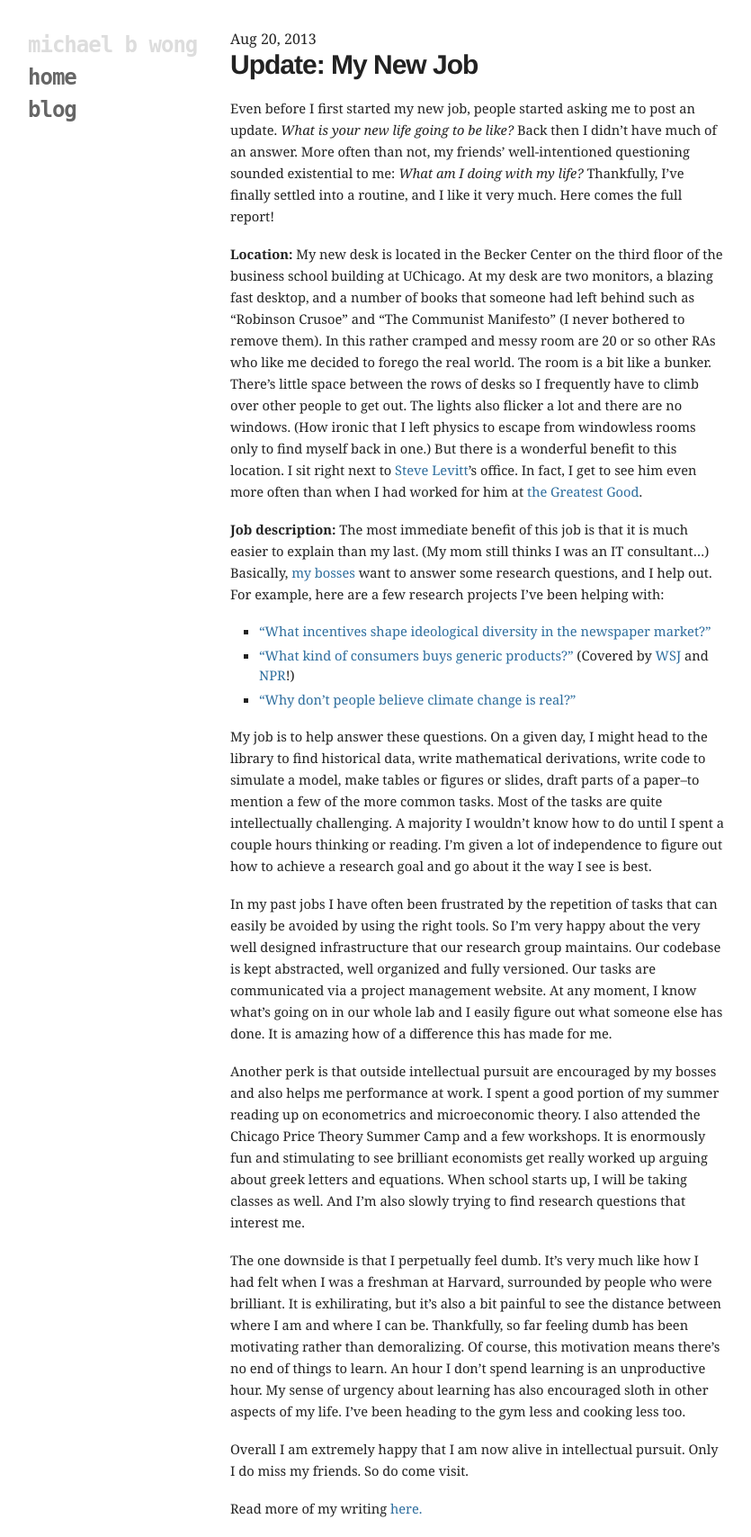
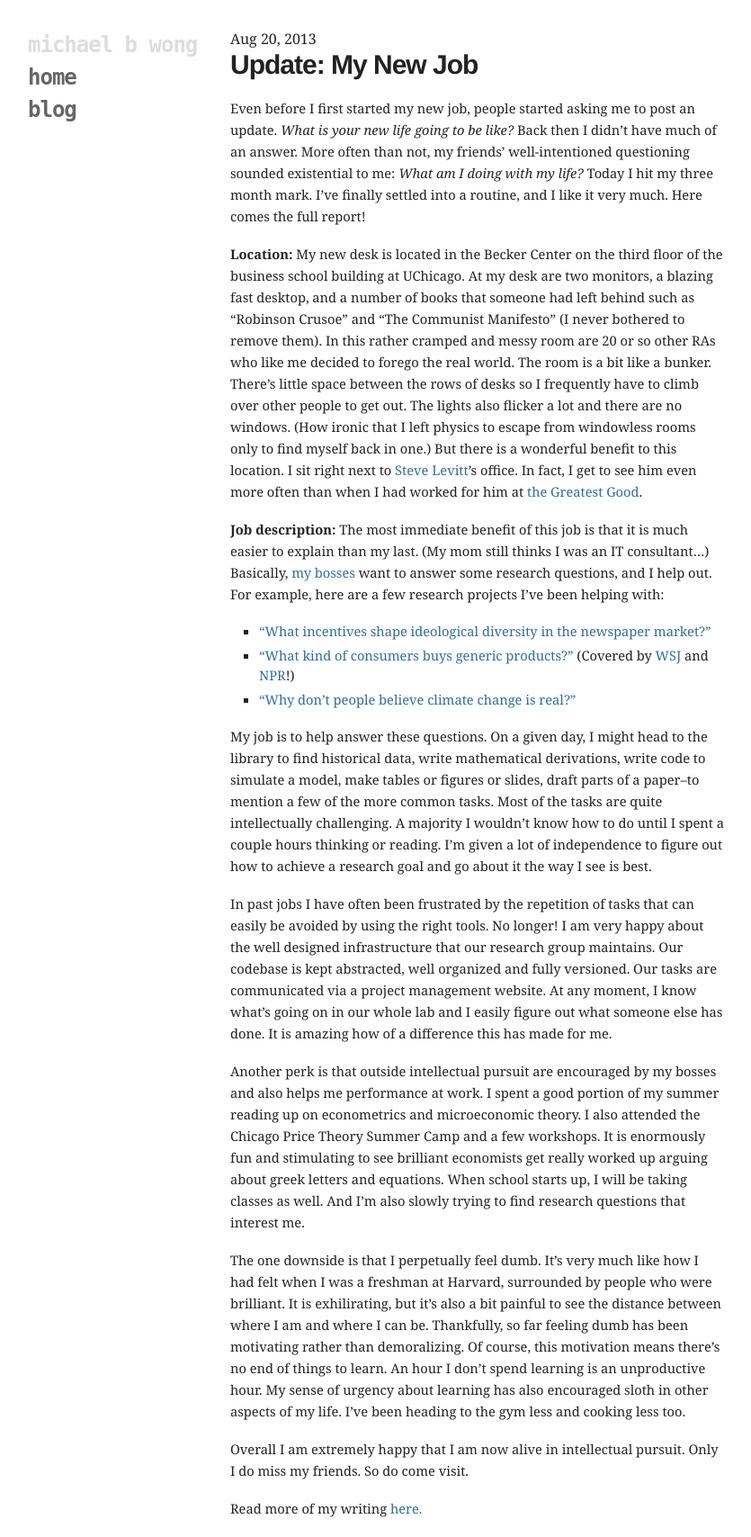
Before and after one commit to mbwong/mbwong.github.com, a Jekyll site: the page built from _posts/2013-08-20-new-job.md, in a window 1280 px wide. Shown: the whole page at 90% size, without its empty margins (94-929 px from the left). Built offline with Jekyll 4.4.1, drawn with Linux system fonts in a browser that asks for light colours.

Commit message:
Update 2013-08-20-new-job.md

```diff
--- a/_posts/2013-08-20-new-job.md
+++ b/_posts/2013-08-20-new-job.md
@@ -6,7 +6,7 @@ layout: post
 
 # Update: My New Job
 
-Even before I first started my new job, people started asking me to post an update. _What is your new life going to be like?_ Back then I didn't have much of an answer. More often than not, my friends' well-intentioned questioning sounded existential to me: _What am I doing with my life?_ Thankfully, I've finally settled into a routine, and I like it very much. Here comes the full report!
+Even before I first started my new job, people started asking me to post an update. _What is your new life going to be like?_ Back then I didn't have much of an answer. More often than not, my friends' well-intentioned questioning sounded existential to me: _What am I doing with my life?_ Today I hit my three month mark. I've finally settled into a routine, and I like it very much. Here comes the full report!
 
 __Location:__ My new desk is located in the Becker Center on the third floor of the business school building at UChicago. At my desk are two monitors, a blazing fast desktop, and a number of books that someone had left behind such as "Robinson Crusoe" and "The Communist Manifesto" (I never bothered to remove them). In this rather cramped and messy room are 20 or so other RAs who like me decided to forego the real world. The room is a bit like a bunker. There's little space between the rows of desks so I frequently have to climb over other people to get out. The lights also flicker a lot and there are no windows. (How ironic that I left physics to escape from windowless rooms only to find myself back in one.) But there is a wonderful benefit to this location. I sit right next to [Steve Levitt][steve]'s office. In fact, I get to see him even more often than when I had worked for him at [the Greatest Good][tgg].
 
@@ -29,7 +29,7 @@ __Job description:__ The most immediate benefit of this job is that it is much e
 
 My job is to help answer these questions. On a given day, I might head to the library to find historical data, write mathematical derivations, write code to simulate a model, make tables or figures or slides, draft parts of a paper--to mention a few of the more common tasks. Most of the tasks are quite intellectually challenging. A majority I wouldn't know how to do until I spent a couple hours thinking or reading. I'm given a lot of independence to figure out how to achieve a research goal and go about it the way I see is best.
 
-In my past jobs I have often been frustrated by the repetition of tasks that can easily be avoided by using the right tools. So I'm very happy about the very well designed infrastructure that our research group maintains. Our codebase is kept abstracted, well organized and fully versioned. Our tasks are communicated via a project management website. At any moment, I know what's going on in our whole lab and I easily figure out what someone else has done. It is amazing how of a difference this has made for me.
+In past jobs I have often been frustrated by the repetition of tasks that can easily be avoided by using the right tools. No longer! I am very happy about the well designed infrastructure that our research group maintains. Our codebase is kept abstracted, well organized and fully versioned. Our tasks are communicated via a project management website. At any moment, I know what's going on in our whole lab and I easily figure out what someone else has done. It is amazing how of a difference this has made for me.
 
 Another perk is that outside intellectual pursuit are encouraged by my bosses and also helps me performance at work. I spent a good portion of my summer reading up on econometrics and microeconomic theory. I also attended the Chicago Price Theory Summer Camp and a few workshops. It is enormously fun and stimulating to see brilliant economists get really worked up arguing about greek letters and equations. When school starts up, I will be taking classes as well. And I'm also slowly trying to find research questions that interest me.
 
```
